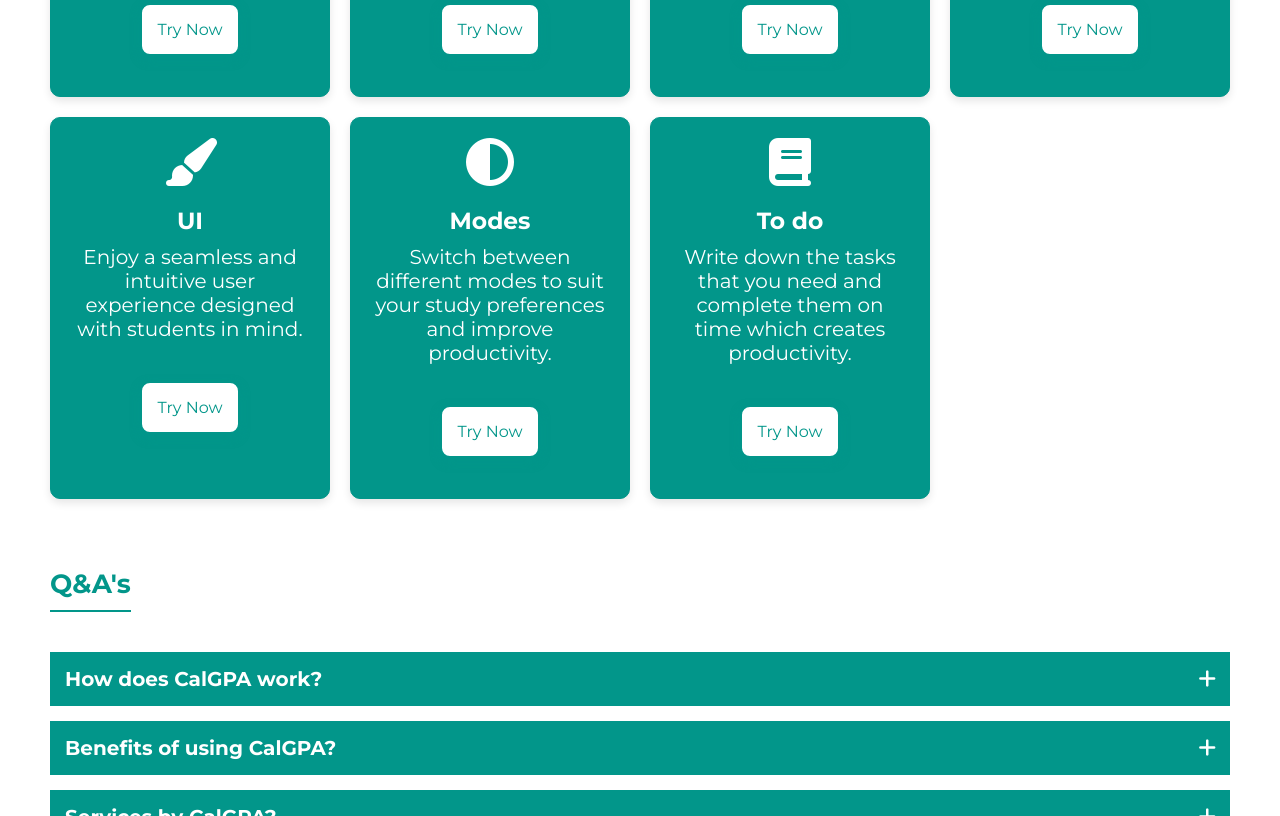
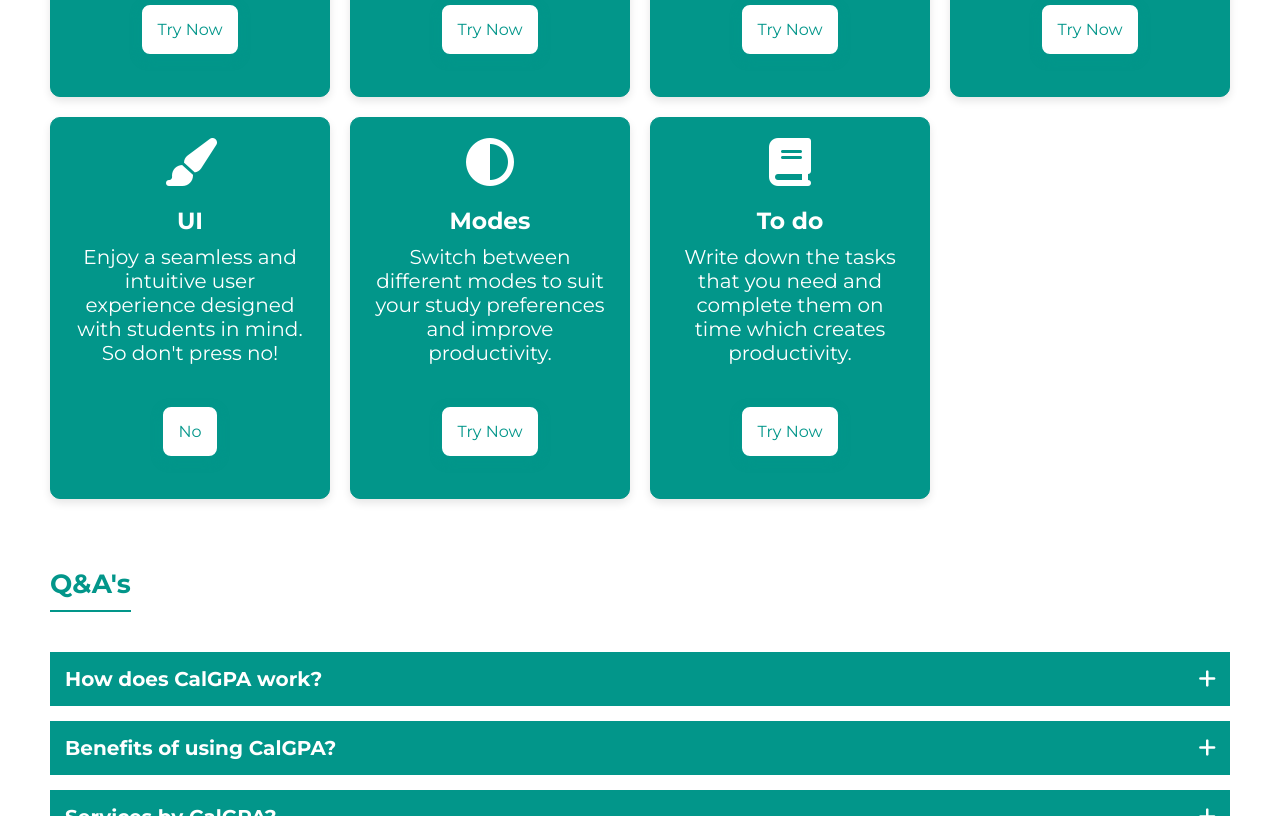
Before and after one commit to alurubalakarthikeya/CalGPA, a plain HTML site: page pages/about.html in a window 1280 px wide. Shown: the part 1233-2049 px from the top of the page. Drawn offline with Linux system fonts and the light colour scheme.

Commit message:
new-changes

```diff
--- a/functional.js
+++ b/functional.js
@@ -63,7 +63,6 @@
   updateProgress();
 });
 
-// Button hover effects
 document.getElementById('button1').addEventListener('mouseover', function() {
   document.getElementById('button2').classList.add('hovered');
 });
@@ -150,7 +149,6 @@
 }
 
 document.addEventListener('DOMContentLoaded', () => {
-  // Set initial content for infoBox and suggestionsBox
   const infoBox = document.getElementById('infoBox');
   const suggestionsBox = document.getElementById('suggestionsBox');
   infoBox.innerHTML = '<p><strong>Info:</strong> Information about the subject will be displayed here.</p>';
--- a/pages/about.html
+++ b/pages/about.html
@@ -87,31 +87,31 @@
                     <i class="fa-solid fa-calculator feature-icon"></i>
                     <h3>Estimator</h3>
                     <p>Estimate your current year CGPA based on your previous semester results and current performance.</p>
-                    <button class="button2">Try Now</button>
+                    <a href="../pages/estimator.html"><button class="button2">Try Now</button></a>
                 </div>
                 <div class="feature-card">
                     <i class="fa-solid fa-chart-line feature-icon"></i>
                     <h3>Tracker</h3>
                     <p>Analyze your current semester grades and receive valuable insights to improve your performance.</p>
-                    <button class="button2">Try Now</button>
+                    <a href="../pages/tracker.html"><button class="button2">Try Now</button></a>
                 </div>
                 <div class="feature-card">
                     <i class="fa-solid fa-lightbulb feature-icon"></i>
                     <h3>Guider</h3>
                     <p>Get guidance on how to approach each subject, understand core concepts, and improve your grades.</p>
-                    <button class="button2">Try Now</button>
+                    <a href="../pages/guider.html"><button class="button2">Try Now</button></a>
                 </div>
                 <div class="feature-card">
                     <i class="fa-solid fa-brain feature-icon"></i>
                     <h3>Predictor</h3>
                     <p>Use neural networks to predict your future performance based on historical data and current efforts.</p>
-                    <button class="button2">Try Now</button>
+                    <a href="../pages/predictor.html"><button class="button2">Try Now</button></a>
                 </div>
                 <div class="feature-card">
                     <i class="fa-solid fa-paint-brush feature-icon"></i>
                     <h3>UI</h3>
-                    <p>Enjoy a seamless and intuitive user experience designed with students in mind.</p>
-                    <button class="button2">Try Now</button>
+                    <p>Enjoy a seamless and intuitive user experience designed with students in mind. So don't press no!</p>
+                    <a onclick="alert('Hehe, This website already has good design!!');"><button class="button2">No</button></a>
                 </div>
                 <div class="feature-card">
                     <i class="fa-solid fa-adjust feature-icon"></i>
@@ -123,7 +123,7 @@
                     <i class="fa-solid fa-book feature-icon"></i>
                     <h3>To do</h3>
                     <p>Write down the tasks that you need and complete them on time which creates productivity.</p>
-                    <button class="button2">Try Now</button>
+                    <a href="../pages/todo.html"><button class="button2">Try Now</button></a>
                 </div>
             </div><br><br>
         <div class="back-to-top">
```
Also changed, not shown: pages/estimator.html (+6 -6 lines).
